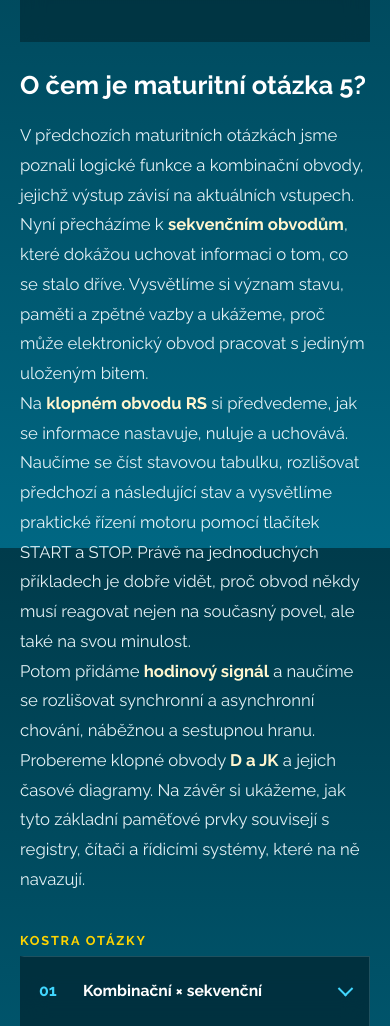
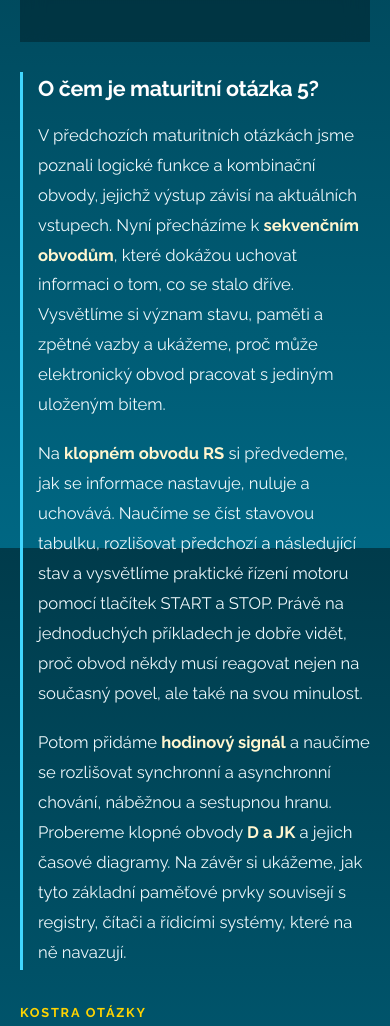
Before and after one commit to lkostak/skola-vdf, a plain HTML site: page mechatronika/maturita/05-sekvencni-logika/index.html in a window 390 px wide. Shown: the part 1140-2166 px from the top of the page. Drawn offline with Linux system fonts and the light colour scheme.

Commit message:
style(maturita05): match 5A study text cyan rail, heading and roomy paragraphs

```diff
--- a/mechatronika/maturita/05-sekvencni-logika/outline.css
+++ b/mechatronika/maturita/05-sekvencni-logika/outline.css
@@ -2,36 +2,29 @@
    Lokální styly: ostatní stránky portálu zůstávají beze změny. */
 
 .question-overview {
-  max-width: 1050px;
-  margin: 42px 0 50px;
+  max-width: 1080px;
+  margin: 42px 0 42px;
+  padding: 3px 0 3px 24px;
+  border-left: 3px solid var(--cyan);
+  font-family: inherit;
 }
-.question-overview .overview-part {
-  display: grid;
-  grid-template-columns: minmax(165px, 215px) minmax(0, 1fr);
-  align-items: start;
-  column-gap: 35px;
-  padding: 23px 0 24px;
-  border-top: 1px solid rgba(169,229,244,.22);
-}
-.question-overview .overview-part:first-child {
-  border-top: 0;
-  padding-top: 0;
-}
-.question-overview .overview-label {
-  color: var(--cyan);
-  font-size: .86rem;
+.question-overview h2 {
+  font-family: inherit;
+  color: #fff;
+  font-size: clamp(1.4rem, 2.3vw, 1.67rem);
+  line-height: 1.35;
+  letter-spacing: -.015em;
+  margin: 0 0 22px;
   font-weight: 700;
-  line-height: 1.55;
-  letter-spacing: .055em;
-  margin: 2px 0 0;
 }
 .question-overview p {
-  max-width: 740px;
-  margin: 0;
-  line-height: 1.8;
-  font-size: clamp(1.06rem, 1.22vw, 1.17rem);
-  color: #e4f2f6;
+  max-width: 985px;
+  margin: 0 0 22px;
+  line-height: 1.87;
+  font-size: clamp(1.04rem, 1.27vw, 1.15rem);
+  color: #edf8fb;
 }
+.question-overview p:last-child { margin-bottom: 0; }
 .question-overview strong { color: #fff6cf; }
 .oral-topics { margin-top: 8px; gap: 11px; }
 
@@ -134,14 +127,9 @@
   outline-offset: 5px;
 }
 @media(max-width:800px) {
-  .question-overview { margin: 28px 0 38px; }
-  .question-overview .overview-part {
-    grid-template-columns: 1fr;
-    row-gap: 9px;
-    padding: 21px 0 22px;
-  }
-  .question-overview .overview-label { font-size: .83rem; }
-  .question-overview p { max-width: 700px; font-size: 1.045rem; line-height: 1.78; }
+  .question-overview { margin: 30px 0 35px; padding-left: 18px; }
+  .question-overview h2 { margin-bottom: 17px; }
+  .question-overview p { font-size: 1.04rem; line-height: 1.8; margin-bottom: 19px; }
   .oral-topics .topic-accordion > summary {
     padding: 17px 15px;
     grid-template-columns: 39px minmax(0,1fr) 20px;
@@ -151,6 +139,8 @@
   .oral-topics .topic-body p { font-size: 1.015rem; line-height: 1.78; }
 }
 @media(max-width:480px) {
+  .question-overview { padding-left: 15px; }
+  .question-overview h2 { font-size: 1.34rem; }
   .oral-topics .topic-accordion > summary { grid-template-columns: 34px minmax(0,1fr) 18px; }
   .oral-topics .topic-accordion .tn { font-size: 1rem; }
   .oral-topics .topic-name { font-size: .98rem; }
@@ -162,8 +152,8 @@
   .oral-topics .topic-chevron { transition: none; }
 }
 @media print {
-  .question-overview p, .question-overview strong, .question-overview .overview-label { color: #111; }
-  .question-overview .overview-part { border-color: #bbb; }
+  .question-overview p, .question-overview strong, .question-overview h2 { color: #111; }
+  .question-overview { border-color: #777; }
   .oral-topics .topic-accordion {
     display: block;
     border: 1px solid #aaa;
```
